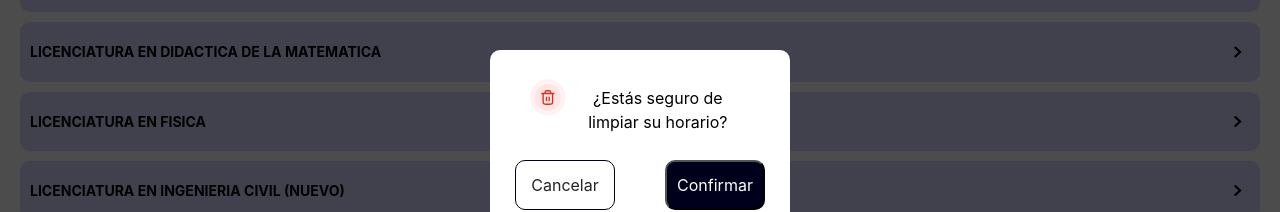
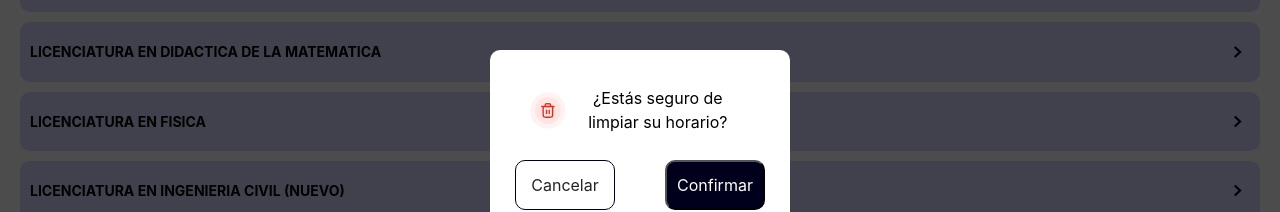
Before and after one commit to scesi/cappuccino-app, a React (Vite) app: page / in a window 1280 px wide. Both pictures are taken after a click on the button 640 px from the left and 920 px from the top of the page. Shown: the part 386-598 px from the top of the page. Built offline with nearby package versions, Linux system fonts and the light colour scheme.

Commit message:
fix: styles & stopPropagation

```diff
--- a/src/shared/ui/delete-modal/delete-modal.module.css
+++ b/src/shared/ui/delete-modal/delete-modal.module.css
@@ -23,6 +23,7 @@
 
 .modalTitle {
   display: flex;
+  align-items: center;
   padding-inline: 40px;
 }
 
--- a/src/shared/ui/delete-modal/delete-modal.tsx
+++ b/src/shared/ui/delete-modal/delete-modal.tsx
@@ -35,7 +35,7 @@ export const DeleteModal = ({ accept, close }: DeleteModalProps) => {
       <article
         className={styles.deleteModal}
         onClick={(e) => {
-          e.stopPropagation
+          e.stopPropagation()
         }}
       >
         <div className={styles.modalTitle}>
```
